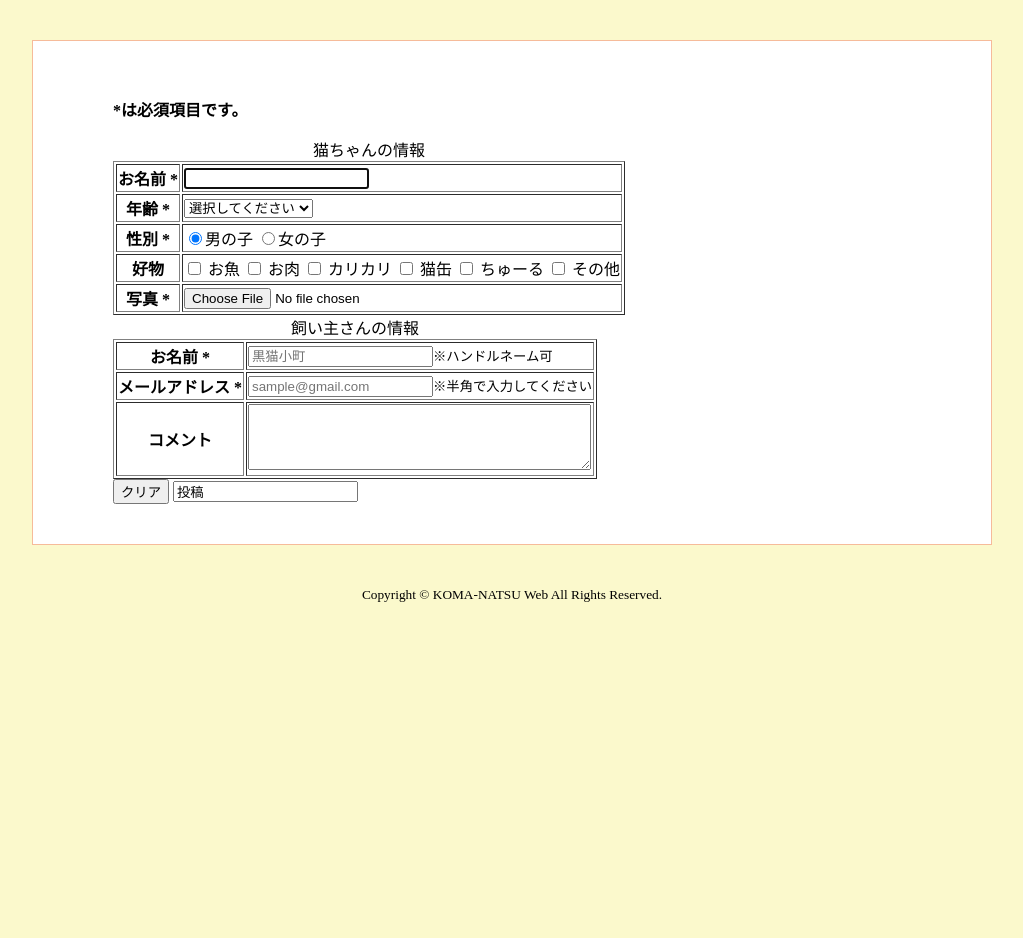
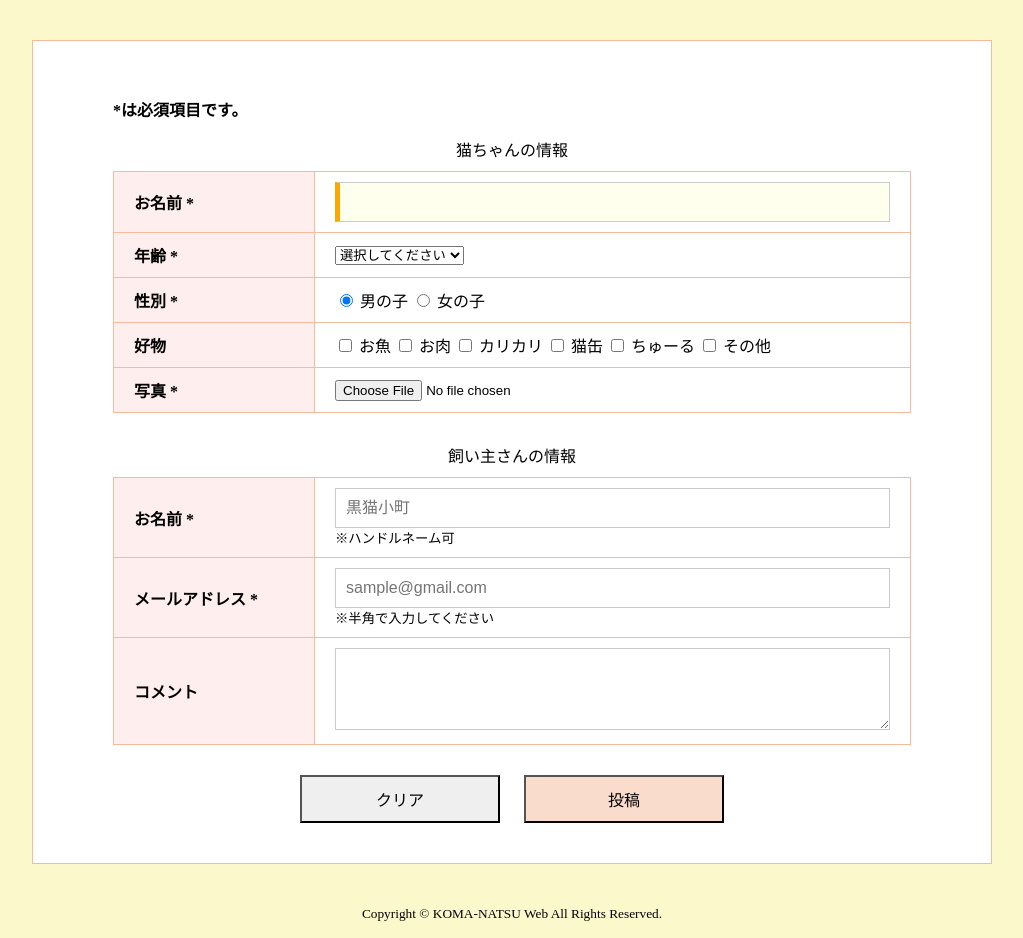
Before and after one commit to muffin-bird/HTML-CSS, a PHP site: page /entry.html in a window 1280 px wide. Shown: the part 270-1208 px from the top of the page, without its empty margins (128-1151 px from the left). Before the commit the page ends 872 px from the top, so only its background shows below. Run offline with PHP 8.4, Linux system fonts and the light colour scheme.

Commit message:
応募フォームを読みやすくスタイリングする
close #26

```diff
--- a/practice/CHAPTER03/entry.html
+++ b/practice/CHAPTER03/entry.html
@@ -19,7 +19,7 @@
 <form id="entryForm" action="#" method="post">
   <p><strong><span class="require">*</span>は必須項目です。</strong></p>
 
-   <table border="1">
+  <table class="entryTable">
     <caption>猫ちゃんの情報</caption>
     <tr>
       <th>お名前 *</th>
@@ -31,19 +31,22 @@
         <select name="age" required>
           <option value="" selected>選択してください</option>
           <option value="0">1歳未満</option>
-            <option value="1">1〜5歳未満</option>
-            <option value="2">6〜10歳未満</option>
-            <option value="3">11〜15歳未満</option>
-            <option value="4">16〜20歳未満</option>
+          <option value="1">1〜5歳</option>
+          <option value="2">6〜10歳</option>
+          <option value="3">11〜15歳</option>
+          <option value="4">16〜20歳</option>
           <option value="5">20歳以上</option>
           <option value="6">不明</option>
+        </select>
       </td>
     </tr>
     <tr>
       <th>性別 *</th>
       <td>
-          <input type="radio" name="sex" id="male" value="男の子" checked required><label for="male">男の子</label>
-          <input type="radio" name="sex" id="female" value="女の子" required><label for="female">女の子</label>
+        <input type="radio" name="sex" id="male" value="男の子" checked required>
+        <label for="male">男の子</label>
+        <input type="radio" name="sex" id="female" value="女の子" required>
+        <label for="female">女の子</label>
       </td>
     </tr>
     <tr>
@@ -68,26 +71,32 @@
       <td><input type="file" name="photo" required></td>
     </tr>
   </table>
-
-     <table border="1">
+  <table class="entryTable">
     <caption>飼い主さんの情報</caption>
     <tr>
       <th>お名前 *</th>
-        <td><input type="text" name="name" required placeholder="黒猫小町"><small>※ハンドルネーム可</small></td>
+      <td>
+        <input type="text" name="name" placeholder="黒猫小町" required>
+        <small>※ハンドルネーム可</small>
+      </td>
     </tr>
     <tr>
       <th>メールアドレス *</th>
-        <td><input type="email" name="email" required placeholder="sample@gmail.com"><small>※半角で入力してください</small></td>
+      <td>
+        <input type="email" name="email" placeholder="sample@gmail.com" required>
+        <small>※半角で入力してください</small>
+      </td>
     </tr>
     <tr>
       <th>コメント</th>
       <td><textarea name="comment" rows="4" cols="40"></textarea></td>
     </tr>
   </table>
+  <div class="entryBtns">
+    <input type="reset" value="クリア">
+    <input type="submit" value="投稿">
+  </div>
 </form>
-  <div>
-    <input type="reset" value="クリア">
-    <input type="sumit" value="投稿">
 </main>
 
 <footer>
--- a/practice/CHAPTER03/style.css
+++ b/practice/CHAPTER03/style.css
@@ -45,3 +45,73 @@ h1 {
   border: 1px solid #f6bb9a;
   background-color: #fff;
 }
+
+/*表組の設定*/
+.entryTable {
+	width: 100%;
+	margin-bottom: 30px;
+	border: 2px solid #f6bb9;
+	border-collapse: collapse;
+}
+.entryTable th,
+.entryTable td {
+	padding: 10px 20px;
+	border: 1px solid #f6bb9e;
+}
+
+.entryTable th {
+	width: 10em;
+	background-color: #ffeeee;
+	text-align: left;
+}
+.entryTable caption {
+	margin-bottom: 10px;
+}
+
+/*入力ホームの設定*/
+.entryTable input[type="text"],
+.entryTable input[type="email"],
+.entryTable textarea {
+	width: 100%;
+	padding: 10px;
+	border: 1px solid #ccc;
+	box-sizing: border-box;
+	font-size: 1em;
+}
+.entryTable input[type="text"]:focus,
+.entryTable input[type="email"]:focus,
+.entryTable textarea:focus {
+	background-color: #ffffee;
+	outline: none;
+	border-left: 5px solid #ffa700;
+}
+
+/*カーソル形状*/
+label,
+input,
+textarea,
+select {
+	cursor: pointer;
+}
+
+/*ボタンの設定*/
+.entryBtns {
+	text-align: center;
+}
+.entryBtns input {
+	width: 200px;
+	margin: 0 10px;
+	padding: 10px;
+	font-size: 1em;
+	-webkit-appearance: none;
+}
+
+/*送信ボタンのスタイル*/
+.entryBtns input[type="submit"] {
+	background: #fadccc;
+}
+
+/*ボタンがマウスにのる*/
+.entryBtns input:hover {
+	opacity: 0.7;
+}
```
Lines whose indentation alone changed are shown as unchanged.
